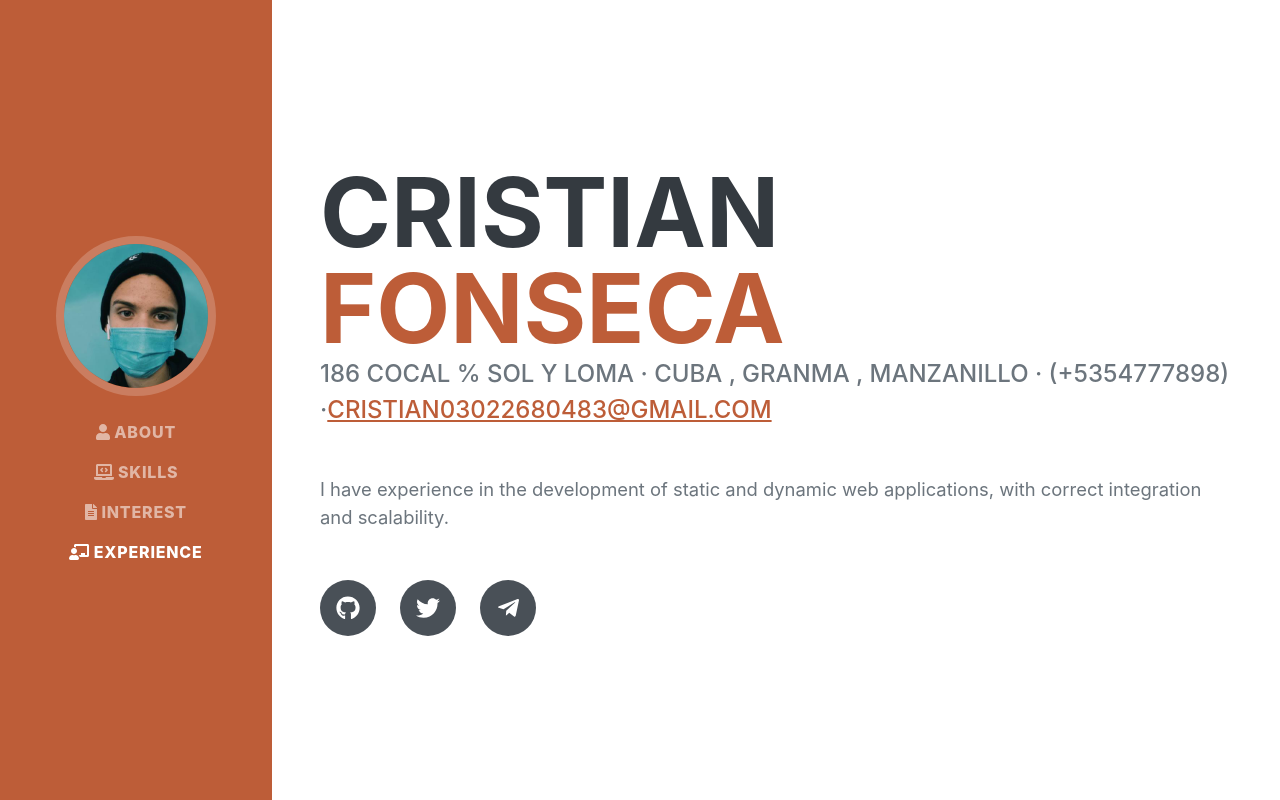
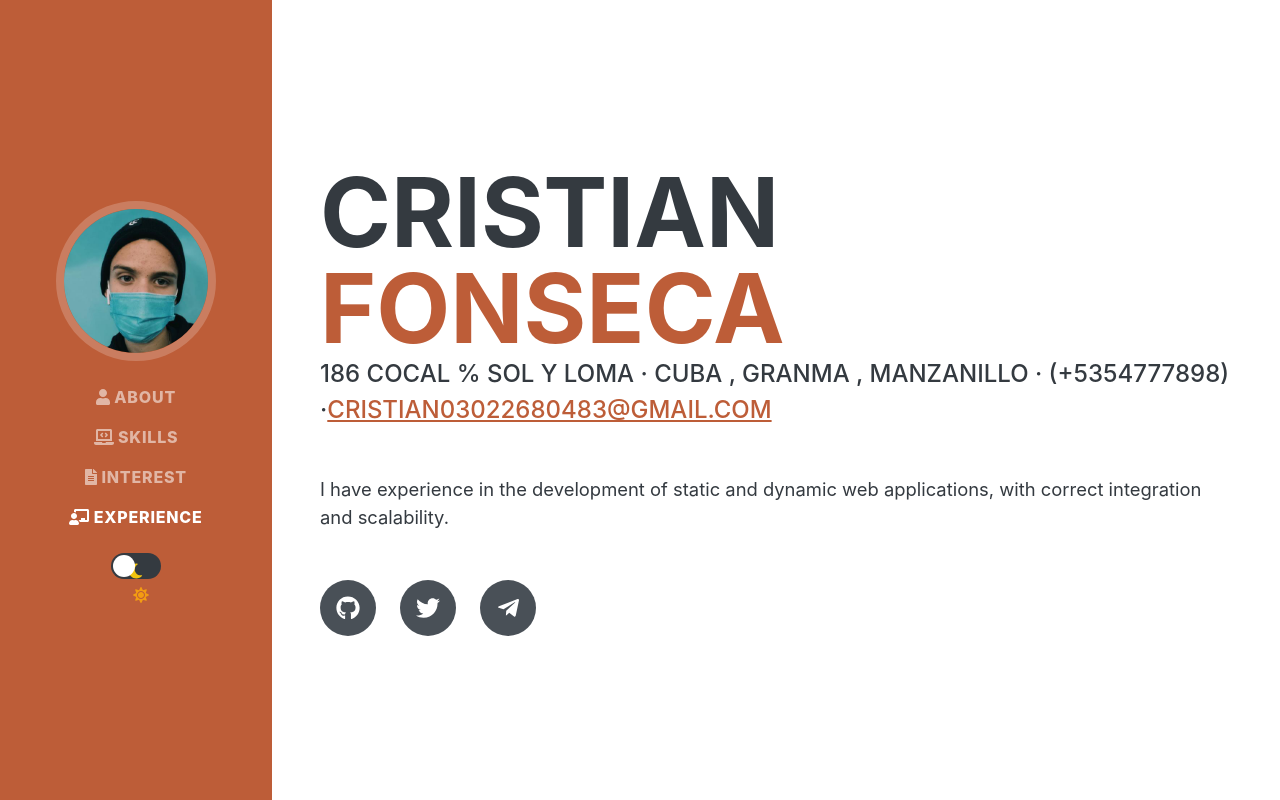
Before and after one commit to kuzeofficial/opencv, a React (Create React App) app: page / in a window 1280 px wide. Shown: the top 800 px of the page. Built offline with nearby package versions, Linux system fonts and the light colour scheme; a web font is replaced by a local one.

Commit message:
Dark Mode added

```diff
--- a/public/index.html
+++ b/public/index.html
@@ -35,7 +35,7 @@
   </head>
   <body>
     <noscript>You need to enable JavaScript to run this app.</noscript>
-    <div id="root"></div>
+    <div id="root" className="light-mode"></div>
     <!--
       This HTML file is a template.
       If you open it directly in the browser, you will see an empty page.
--- a/src/components/about/about.jsx
+++ b/src/components/about/about.jsx
@@ -8,11 +8,11 @@ const About = () => {
                     Cristian
                     <span className="text-primary"> Fonseca</span>
                 </h1>
-                <div className="subheading mb-5">
+                <div className="subheading mb-5 dot">
                     186 Cocal % Sol y Loma · Cuba , Granma , Manzanillo ·  (+5354777898)  ·
                     <a href="mailto:cristian03022680483@gmail.com">cristian03022680483@gmail.com</a>
                 </div>
-                <p className="lead mb-5">I have experience in the development of static and dynamic web applications, with correct integration and scalability.</p>
+                <p className="lead mb-5 dot">I have experience in the development of static and dynamic web applications, with correct integration and scalability.</p>
                 <div className="social-icons">
                         <a className="social-icon" href = "https://github.com/kuzeofficial"><i className="fab fa-github"></i></a>
                         <a className="social-icon" href = "https://twitter.com/cristian_devk"><i className="fab fa-twitter"></i></a>
--- a/src/components/navbar/navbar.jsx
+++ b/src/components/navbar/navbar.jsx
@@ -1,6 +1,6 @@
 import React from 'react'
 import ProfileImage from '../../assets/profile.jfif'
-
+import Switch from './switch'
 const Navbar = () => {
     return (
         <nav className="navbar navbar-expand-lg navbar-dark bg-primary fixed-top" id="sideNav">
@@ -15,6 +15,7 @@ const Navbar = () => {
                     <li className="nav-item"><a className="nav-link js-scroll-trigger" href="#skills"><i className="fas fa-laptop-code" /> Skills</a></li>
                     <li className="nav-item"><a className="nav-link js-scroll-trigger" href="#interests"><i className="fas fa-file-alt" /> Interest</a></li>
                     <li className="nav-item"><a className="nav-link js-scroll-trigger" href="#experience"><i className="fas fa-chalkboard-teacher" /> Experience</a></li>
+                    <Switch />
                 </ul>
             </div>
         </nav>
--- /dev/null
+++ b/src/components/navbar/switch.css
@@ -0,0 +1,39 @@
+*{
+    box-sizing: border-box;
+}
+.checkbox{
+    opacity:0;
+    position: absolute;
+}
+.label{
+    background-color: #343a40;
+    display: inline-block;
+    align-items: center;
+    justify-content: space-between;
+    border-radius: 50px;
+    position: relative;
+    padding: 5.2px;
+    height: 26px;
+    width: 50px;
+}
+.ball{
+    background-color: white;
+    border-radius: 50%;
+    position: absolute;
+    top:2px;
+    left:2px;
+    height: 22px;
+    width:22px;
+    transition: transform 0.2s linear;
+}
+.checkbox:checked + .label .ball {
+    transform: translateX(24px)
+}
+.fa-moon{
+    color: #f1c40f;
+    padding-right: 1px;
+}
+.fa-sun{
+    color: #f39c12;
+    margin-left: 10px;
+}
--- /dev/null
+++ b/src/components/navbar/switch.jsx
@@ -0,0 +1,24 @@
+import React,{ useRef } from 'react'
+import "./switch.css"
+function Switch() {
+    const ref = useRef('null')
+    function handleChange(){
+        if (ref.current.checked){
+            document.body.classList.remove('light-mode')
+            document.body.classList.add('dark-mode')
+        }
+        else{
+            document.body.classList.remove('dark-mode')
+            document.body.classList.add('light-mode')
+        }
+    }
+    return (
+        <div className="dark-mode" >
+            <p className="dark-mode-title"></p>
+            <input ref={ref} onChange={handleChange} type="checkbox" className="checkbox" id="checkbox"/>
+            <label className="label" htmlFor="checkbox"><i className="fas fa-moon" /><i className="fas fa-sun" /><div className="ball" /></label>
+        </div>
+    )
+}
+
+export default Switch
--- a/src/components/skills/skills.jsx
+++ b/src/components/skills/skills.jsx
@@ -18,7 +18,7 @@ const Skills = () => {
                     <li className="list-inline-item"><i className="fab fa-bootstrap" /></li>
                 </ul>
                 <div className="subheading mb-3">Workflow</div>
-                <ul className="fa-ul mb-0">
+                <ul className="fa-ul mb-0 dot">
                     <li>
                         <span className="fa-li"><li className="fas fa-check" /></span>
                         Mobile-First, Responsive Design
```
Also changed, not shown: public/styles.css.
